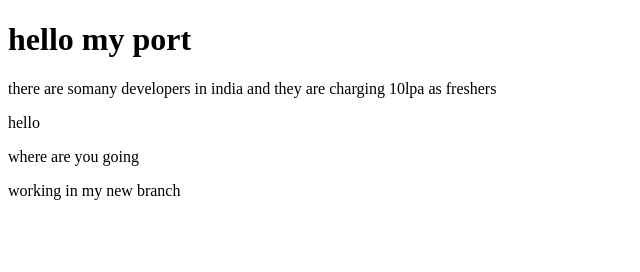
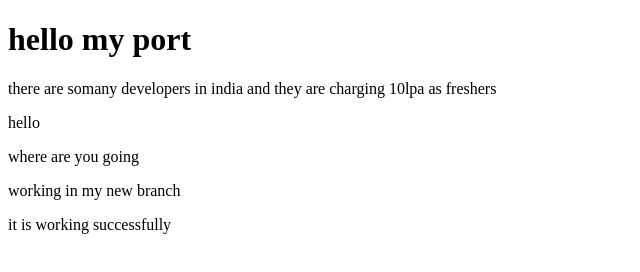
Before and after one commit to hrishikeshh8/mypor, a plain HTML site: page index.html in a window 1280 px wide. Shown: the whole page, without its empty margins (0-640 px from the left). Drawn offline with Linux system fonts and the light colour scheme.

Commit message:
chnged successfuly

```diff
--- a/index.html
+++ b/index.html
@@ -11,5 +11,6 @@
     <p>hello</p>
     <p>where are you going</p>
     <p>working in my new branch</p>
+    <p>it is working successfully</p>
 </body>
 </html>
```
